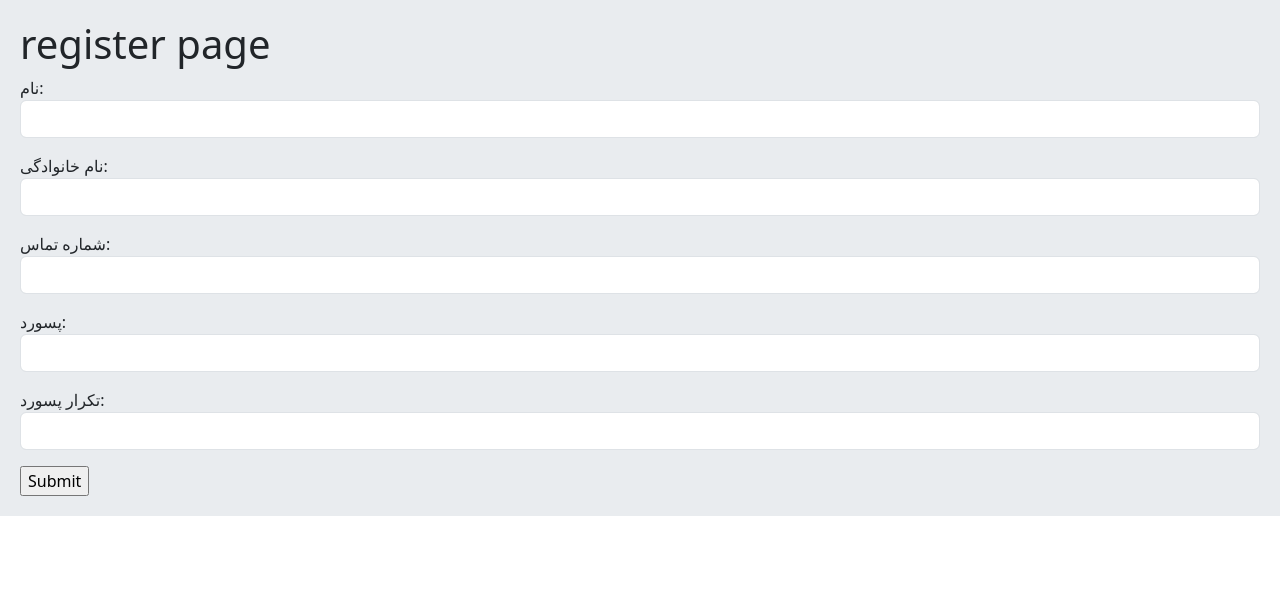
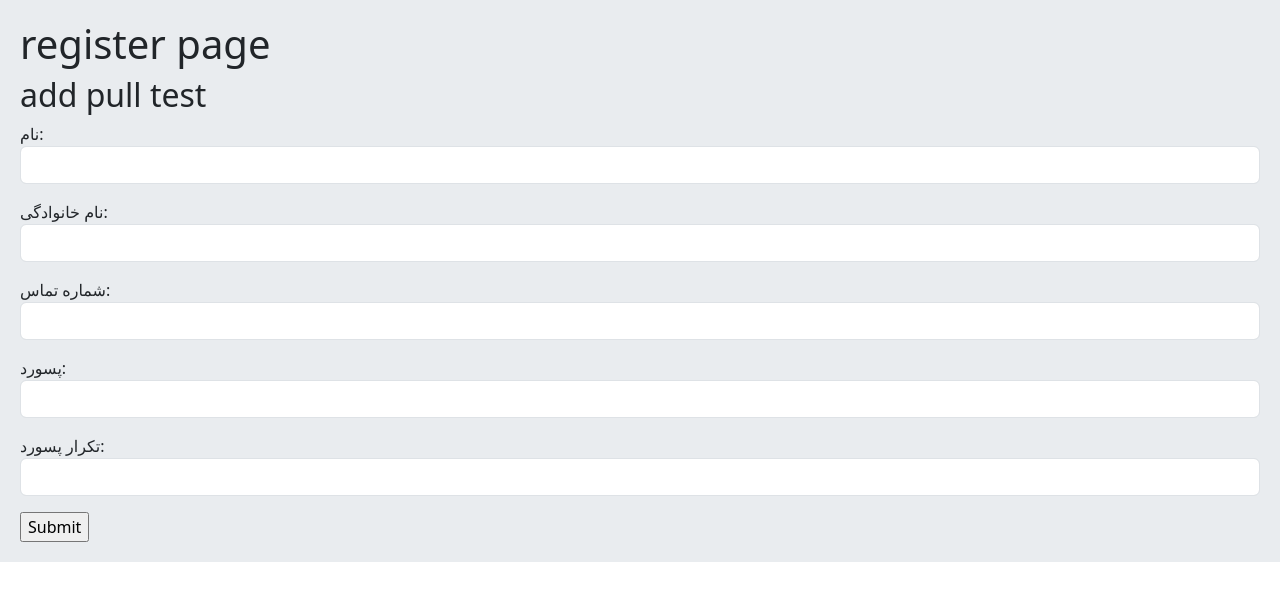
Before and after one commit to pourkahnouji/django_shop, a Django app: page /register/ in a window 1280 px wide. Shown: the top 601 px of the page. Run offline with Django 5.2, Linux system fonts and the light colour scheme.

Commit message:
Update register.html

```diff
--- a/account/templates/account/register.html
+++ b/account/templates/account/register.html
@@ -1,6 +1,7 @@
 {% extends 'base.html' %}
 {% block content %}
     <h1>register page</h1>
+    <h2> add pull test</h2>
 <form method="post">
     {% csrf_token %}
     {{ form.as_p }}
```
